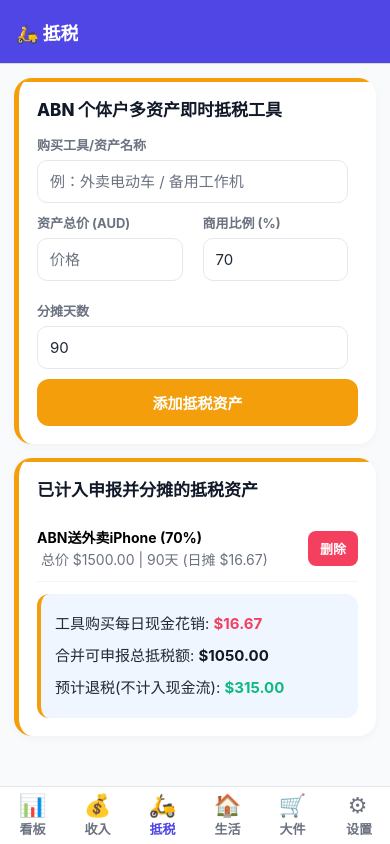
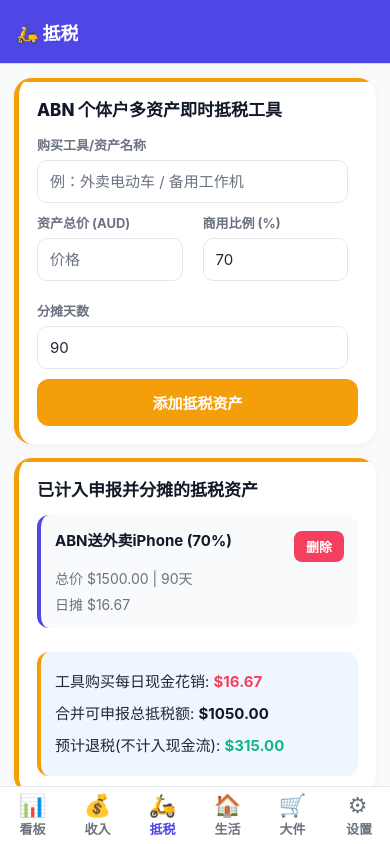
Before and after one commit to biflrost/WHV-Savings-Plan, a React Native app: screen /Assets in a window 390 px wide. Built offline with nearby package versions, Linux system fonts and the light colour scheme.

Commit message:
统一所有列表项为 CardItem 卡片布局（收入/大件/抵税/生活/年份），避免删除按钮挡字

```diff
--- a/src/components/ui.tsx
+++ b/src/components/ui.tsx
@@ -125,34 +125,38 @@ export const Tile: React.FC<{
   </View>
 );
 
-export const JobItem: React.FC<{
-  name: string;
-  amount: number;
-  duration: number;
-  unit: string;
-  gross: number;
-  onDelete: () => void;
-}> = ({ name, amount, duration, unit, gross, onDelete }) => (
-  <View style={styles.jobItem}>
-    <View style={styles.jobHeader}>
-      <Text style={styles.jobName} numberOfLines={1} ellipsizeMode="tail">
-        {name}
+export const CardItem: React.FC<{
+  title: string;
+  subtitle?: string;
+  lines?: string[];
+  onDelete?: () => void;
+}> = ({ title, subtitle, lines = [], onDelete }) => (
+  <View style={styles.cardItem}>
+    <View style={styles.cardItemHeader}>
+      <View style={styles.cardItemTitleBox}>
+        <Text style={styles.cardItemTitle} numberOfLines={1} ellipsizeMode="tail">
+          {title}
         </Text>
+        {subtitle ? <Text style={styles.cardItemSubtitle}>{subtitle}</Text> : null}
+      </View>
+      {onDelete ? (
         <Pressable
-        style={({ pressed }) => [styles.jobDelBtn, pressed && styles.btnPressed]}
+          style={({ pressed }) => [styles.cardItemDelBtn, pressed && styles.btnPressed]}
           onPress={onDelete}
           android_ripple={{ color: 'rgba(255,255,255,0.2)' }}
         >
-        <Text style={styles.jobDelBtnText}>删除</Text>
+          <Text style={styles.cardItemDelText}>删除</Text>
         </Pressable>
+      ) : null}
     </View>
-    <Text style={styles.jobDetail}>
-      {currency(amount)}/{unit} × {duration}
-      {unit}
-    </Text>
-    <Text style={styles.jobGross}>税前 {currency(gross)}</Text>
+    {lines.map((line, idx) => (
+      <Text key={idx} style={styles.cardItemLine}>{line}</Text>
+    ))}
   </View>
 );
+
+// 兼容旧名：收入模块之前用的 JobItem
+export const JobItem = CardItem;
 
 export const Stat: React.FC<{
   label: string;
@@ -277,7 +281,7 @@ const styles = StyleSheet.create({
   itemLeft: { flex: 1, flexWrap: 'wrap', paddingRight: 8 },
   itemRight: { fontSize: 14, color: colors.sub, marginTop: 2 },
 
-  jobItem: {
+  cardItem: {
     backgroundColor: '#f9fafb',
     borderRadius: 12,
     padding: 14,
@@ -285,27 +289,27 @@ const styles = StyleSheet.create({
     borderLeftWidth: 4,
     borderLeftColor: colors.primary,
   },
-  jobHeader: {
+  cardItemHeader: {
     flexDirection: 'row',
     justifyContent: 'space-between',
-    alignItems: 'center',
+    alignItems: 'flex-start',
   },
-  jobName: {
-    flex: 1,
+  cardItemTitleBox: { flex: 1, marginRight: 10 },
+  cardItemTitle: {
     fontSize: 15,
     fontWeight: '700',
     color: colors.textStrong,
-    marginRight: 10,
   },
-  jobDetail: { fontSize: 14, color: colors.sub, marginTop: 6 },
-  jobGross: { fontSize: 14, fontWeight: '600', color: colors.text, marginTop: 2 },
-  jobDelBtn: {
+  cardItemSubtitle: { fontSize: 13, color: colors.sub, marginTop: 2 },
+  cardItemLine: { fontSize: 14, color: colors.sub, marginTop: 6 },
+  cardItemDelBtn: {
     backgroundColor: colors.red,
     paddingHorizontal: 12,
     paddingVertical: 6,
     borderRadius: 8,
+    marginTop: 2,
   },
-  jobDelBtnText: { color: '#fff', fontSize: 13, fontWeight: '700' },
+  cardItemDelText: { color: '#fff', fontSize: 13, fontWeight: '700' },
 
   resultBox: {
     backgroundColor: colors.navyBg,
--- a/src/screens/AssetsScreen.tsx
+++ b/src/screens/AssetsScreen.tsx
@@ -1,6 +1,6 @@
 import React, { useState } from 'react';
 import { View, Text, Alert, StyleSheet, useWindowDimensions } from 'react-native';
-import { Screen, Card, LabeledInput, AddButton, ListRow, ResultBox, Stat } from '../components/ui';
+import { Screen, Card, LabeledInput, AddButton, CardItem, ResultBox, Stat } from '../components/ui';
 import { useStore, useComputed } from '../store';
 import { colors, currency } from '../theme';
 
@@ -48,10 +48,10 @@ export default function AssetsScreen() {
           assets.map((a) => {
             const dayCost = a.cost / (a.days > 0 ? a.days : 1);
             return (
-              <ListRow
+              <CardItem
                 key={a.id}
-                left={<Text style={styles.bold}>{a.name} ({a.prop}%)</Text>}
-                right={`总价 $${a.cost.toFixed(2)} | ${a.days}天 (日摊 ${currency(dayCost)})`}
+                title={`${a.name} (${a.prop}%)`}
+                lines={[`总价 ${currency(a.cost)} | ${a.days}天`, `日摊 ${currency(dayCost)}`]}
                 onDelete={() => delAsset(a.id)}
               />
             );
@@ -71,5 +71,4 @@ const styles = StyleSheet.create({
   row: { flexDirection: 'row', gap: 10, flexWrap: 'wrap' },
   rowCol: { flexDirection: 'column' },
   empty: { color: colors.sub, paddingVertical: 10 },
-  bold: { fontWeight: '700' },
 });
--- a/src/screens/BigItemsScreen.tsx
+++ b/src/screens/BigItemsScreen.tsx
@@ -1,6 +1,6 @@
 import React, { useState } from 'react';
 import { View, Text, Alert, StyleSheet, useWindowDimensions } from 'react-native';
-import { Screen, Card, LabeledInput, AddButton, ListRow, ResultBox, Stat } from '../components/ui';
+import { Screen, Card, LabeledInput, AddButton, CardItem, ResultBox, Stat } from '../components/ui';
 import { useStore, useComputed } from '../store';
 import { colors, currency } from '../theme';
 
@@ -45,10 +45,10 @@ export default function BigItemsScreen() {
           bigItems.map((b) => {
             const dayCost = b.price / (b.days > 0 ? b.days : 1);
             return (
-              <ListRow
+              <CardItem
                 key={b.id}
-                left={<Text style={styles.bold}>{b.name}</Text>}
-                right={`总价 $${b.price.toFixed(2)} / ${b.days}天 ➔ 日摊 ${currency(dayCost)}`}
+                title={b.name}
+                lines={[`总价 ${currency(b.price)} / ${b.days}天`, `日摊 ${currency(dayCost)}`]}
                 onDelete={() => delBigItem(b.id)}
               />
             );
@@ -66,5 +66,4 @@ const styles = StyleSheet.create({
   row: { flexDirection: 'row', gap: 10, flexWrap: 'wrap' },
   rowCol: { flexDirection: 'column' },
   empty: { color: colors.sub, paddingVertical: 10 },
-  bold: { fontWeight: '700' },
 });
--- a/src/screens/ExpensesScreen.tsx
+++ b/src/screens/ExpensesScreen.tsx
@@ -1,6 +1,6 @@
 import React, { useState } from 'react';
 import { View, Text, Alert, StyleSheet, useWindowDimensions } from 'react-native';
-import { Screen, Card, LabeledInput, AddButton, ListRow, ResultBox, Stat } from '../components/ui';
+import { Screen, Card, LabeledInput, AddButton, CardItem, ResultBox, Stat } from '../components/ui';
 import { useStore, useComputed } from '../store';
 import { colors, currency } from '../theme';
 
@@ -40,10 +40,10 @@ export default function ExpensesScreen() {
           <Text style={styles.empty}>未添加生活开销</Text>
         ) : (
           expenses.map((e) => (
-            <ListRow
+            <CardItem
               key={e.id}
-              left={<Text style={styles.bold}>{e.name}</Text>}
-              right={`每周 $${e.amount.toFixed(2)}`}
+              title={e.name}
+              lines={[`每周 ${currency(e.amount)}`]}
               onDelete={() => delExpense(e.id)}
             />
           ))
@@ -61,5 +61,4 @@ const styles = StyleSheet.create({
   row: { flexDirection: 'row', alignItems: 'flex-end', gap: 10, flexWrap: 'wrap' },
   rowCol: { flexDirection: 'column', alignItems: 'stretch' },
   empty: { color: colors.sub, paddingVertical: 10 },
-  bold: { fontWeight: '700' },
 });
--- a/src/screens/JobsScreen.tsx
+++ b/src/screens/JobsScreen.tsx
@@ -1,6 +1,6 @@
 import React, { useState } from 'react';
 import { View, Text, Pressable, Alert, StyleSheet } from 'react-native';
-import { Screen, Card, LabeledInput, AddButton, JobItem, ResultBox, Stat } from '../components/ui';
+import { Screen, Card, LabeledInput, AddButton, CardItem, ResultBox, Stat } from '../components/ui';
 import { useStore, useComputed } from '../store';
 import { colors, currency, currencyAUD } from '../theme';
 import type { SalaryType } from '../types';
@@ -50,13 +50,10 @@ export default function JobsScreen() {
             const unit = j.type === 'week' ? '周' : '天';
             const gross = j.amount * j.duration;
             return (
-              <JobItem
+              <CardItem
                 key={j.id}
-                name={j.name}
-                amount={j.amount}
-                duration={j.duration}
-                unit={unit}
-                gross={gross}
+                title={j.name}
+                lines={[`${currency(j.amount)}/${unit} × ${j.duration}${unit}`, `税前 ${currency(gross)}`]}
                 onDelete={() => delJob(j.id)}
               />
             );
--- a/src/screens/SettingsScreen.tsx
+++ b/src/screens/SettingsScreen.tsx
@@ -1,6 +1,6 @@
 import React, { useEffect, useState } from 'react';
 import { View, Text, TextInput, Alert, Share, StyleSheet, useWindowDimensions } from 'react-native';
-import { Screen, Card, LabeledInput, AddButton, DangerButton, ListRow, ResultBox } from '../components/ui';
+import { Screen, Card, LabeledInput, AddButton, DangerButton, CardItem, ResultBox } from '../components/ui';
 import { useStore, useComputed } from '../store';
 import { colors } from '../theme';
 import type { AppData } from '../types';
@@ -187,7 +187,7 @@ export default function SettingsScreen() {
           <Text style={styles.empty}>暂无任何年份</Text>
         ) : (
           years.map((y) => (
-            <ListRow key={y.id} left={<Text style={{ fontWeight: '700' }}>{y.label}</Text>} onDelete={() => delYear(y.id)} />
+            <CardItem key={y.id} title={y.label} onDelete={() => delYear(y.id)} />
           ))
         )}
       </Card>
```
Lines whose indentation alone changed are shown as unchanged.
